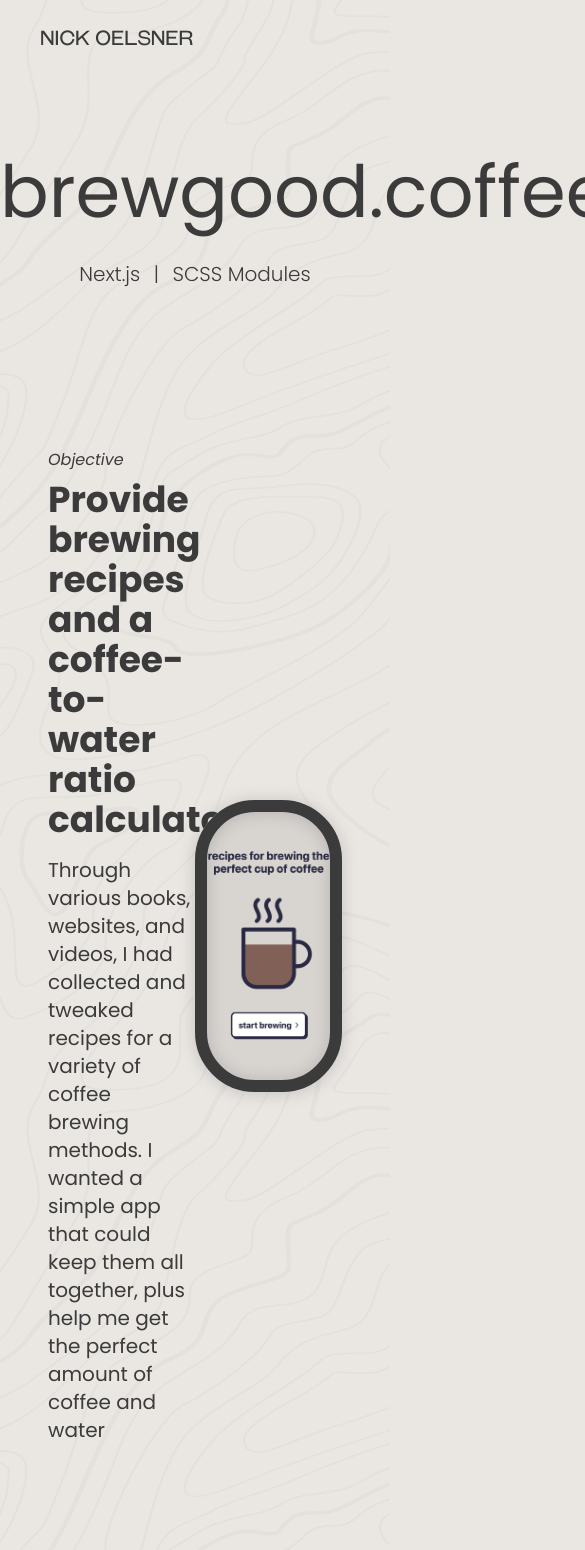
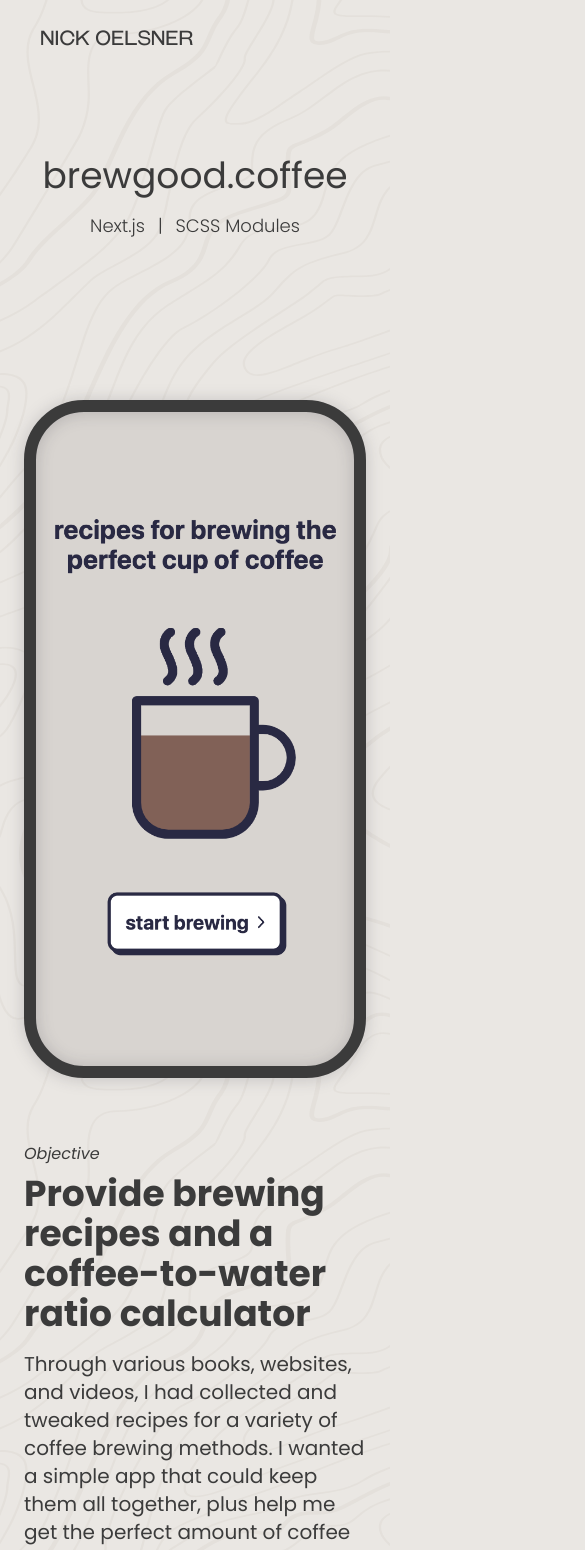
Before and after one commit to noelsner/portfolio-v2, a Next.js app: page /digital-projects/brewgood in a window 390 px wide. Shown: the top 1550 px of the page, 585 px wide, since content can reach past the window. Built offline with nearby package versions, Linux system fonts and the light colour scheme.

Commit message:
make brewgood details page responsive

```diff
--- a/pages/digital-projects/brewgood.js
+++ b/pages/digital-projects/brewgood.js
@@ -15,15 +15,15 @@
       <div className="min-h-screen pb-16 bg-repeat bg-topo">
         <Navbar showName={true} />
         <main>
-          <h1 className="mt-20 mb-8 text-center text-7xl">
+          <h1 className="mt-20 mb-4 md:mb-8 text-center text-4xl md:text-7xl">
             <Link href="https://brewgood.coffee/">brewgood.coffee</Link>
           </h1>
-          <p className="text-center text-xl font-light">
+          <p className="text-center text-lg md:text-xl font-light">
             Next.js <span className="mx-2">|</span> SCSS Modules
           </p>
 
-          <div className="flex flex-row max-w-6xl mx-auto items-center justify-between px-12 mt-40">
-            <div className="w-1/2">
+          <div className="flex flex-col md:flex-row max-w-6xl mx-auto items-center justify-between px-6 md:px-12 mt-40">
+            <div className="md:w-1/2 order-2 md:order-1 mt-16 md:mt-0">
               <div className="max-w-md">
                 <p className="italic mb-2">Objective</p>
                 <p className="font-bold text-4xl mb-4">
@@ -39,12 +39,12 @@
             <MobileScreenshot
               imgUrl="/images/projects/brewgood-mobile-1.png"
               alt="brewgood home page screenshot"
-              className="w-1/2"
+              className="md:w-1/2 order-1 md:order-2"
             />
           </div>
 
-          <div className="flex flex-row max-w-6xl mx-auto items-center justify-between px-12 mt-40">
-            <div className="w-1/2 order-2">
+          <div className="flex flex-col md:flex-row max-w-6xl mx-auto items-center justify-between px-6 md:px-12 mt-40">
+            <div className="md:w-1/2 order-2 mt-16 md:mt-0">
               <div className="max-w-md">
                 <p className="italic mb-2">Objective</p>
                 <p className="font-bold text-4xl mb-4">
@@ -60,12 +60,12 @@
             <MobileScreenshot
               imgUrl="/images/projects/brewgood-mobile-2.png"
               alt="brewgood home page screenshot"
-              className="w-1/2"
+              className="md:w-1/2 order-1"
             />
           </div>
 
-          <div className="flex flex-row max-w-6xl mx-auto items-center justify-between px-12 mt-40">
-            <div className="w-1/2">
+          <div className="flex flex-col md:flex-row max-w-6xl mx-auto items-center justify-between px-6 md:px-12 mt-40">
+            <div className="md:w-1/2 order-2 md:order-1 mt-16 md:mt-0">
               <div className="max-w-md">
                 <p className="italic mb-2">Objective</p>
                 <p className="font-bold text-4xl mb-4">
@@ -81,7 +81,7 @@
             <MobileScreenshot
               imgUrl="/images/projects/brewgood-mobile-3.png"
               alt="brewgood home page screenshot"
-              className="w-1/2"
+              className="md:w-1/2 order-1 md:order-2"
             />
           </div>
         </main>
```
